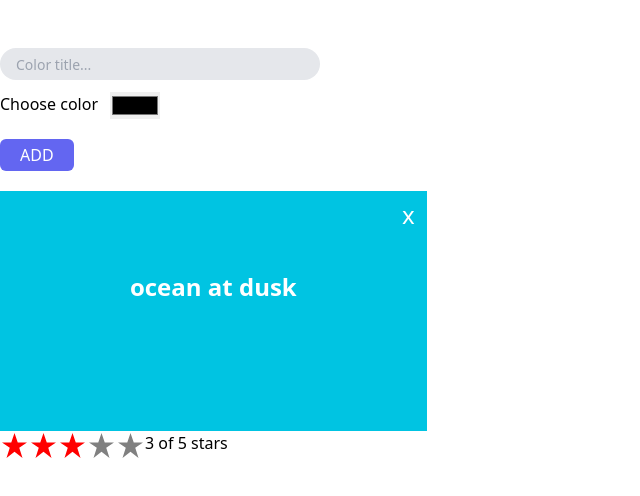
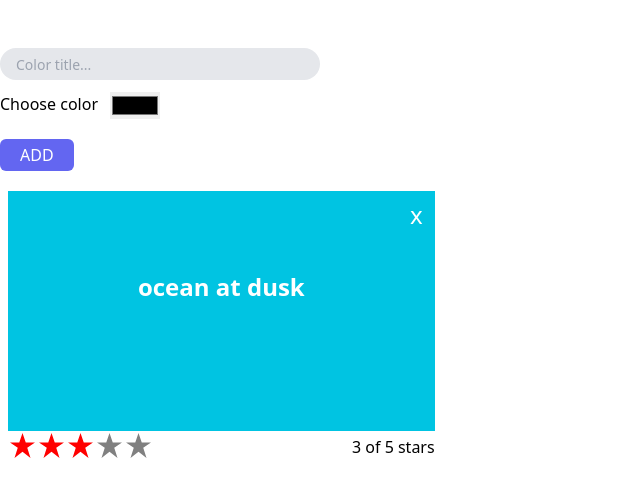
Before and after one commit to Russkazkin/react-color-picker, a React (Create React App) app: page / in a window 1280 px wide. Shown: the top 496 px of the page, without its empty margins (0-640 px from the left). Built offline with nearby package versions, Linux system fonts and the light colour scheme.

Commit message:
Add some tailwind styling classes

```diff
--- a/src/components/ColorList/Color/Color.js
+++ b/src/components/ColorList/Color/Color.js
@@ -1,7 +1,7 @@
 import StarRating from "../StarRating/StarRating";
 
 const Color = ({ title, color, rating = 0, onRemove = f => f, onRate = f => f }) => (
-  <section className="color w-1/3">
+  <section className="color w-1/3 mx-2">
     <div className="color h-60 relative"
          style={{ backgroundColor: color }}>
       <h1 className="absolute w-full text-center font-bold text-white text-2xl top-1/3">{title}</h1>
--- a/src/components/ColorList/ColorList.js
+++ b/src/components/ColorList/ColorList.js
@@ -1,7 +1,7 @@
 import Color from "./Color/Color";
 
 const ColorList = ({ colors = [], onRate = f => f, onRemove = f => f }) => (
-  <div className="color-list">
+  <div className="color-list flex">
     {(colors.length === 0) ?
       <p>No Color Lister. (Add a Color)</p> :
       colors.map(color =>
--- a/src/components/ColorList/StarRating/StarRating.js
+++ b/src/components/ColorList/StarRating/StarRating.js
@@ -1,11 +1,11 @@
 import Star from "./Star/Star";
 
 const StarRating = ({starsSelected = 0, totalStars = 5, onRate = f => f}) => (
-  <div className="star-rating">
+  <div className="star-rating clear-both pb-7 mb-5">
     {[...Array(totalStars)].map((n, i) =>
       <Star key={i} selected={i < starsSelected} onClick={() => onRate(i + 1)}/>
     )}
-    <p>{starsSelected} of {totalStars} stars</p>
+    <p className="py-1 float-right">{starsSelected} of {totalStars} stars</p>
   </div>
 );
 
```
